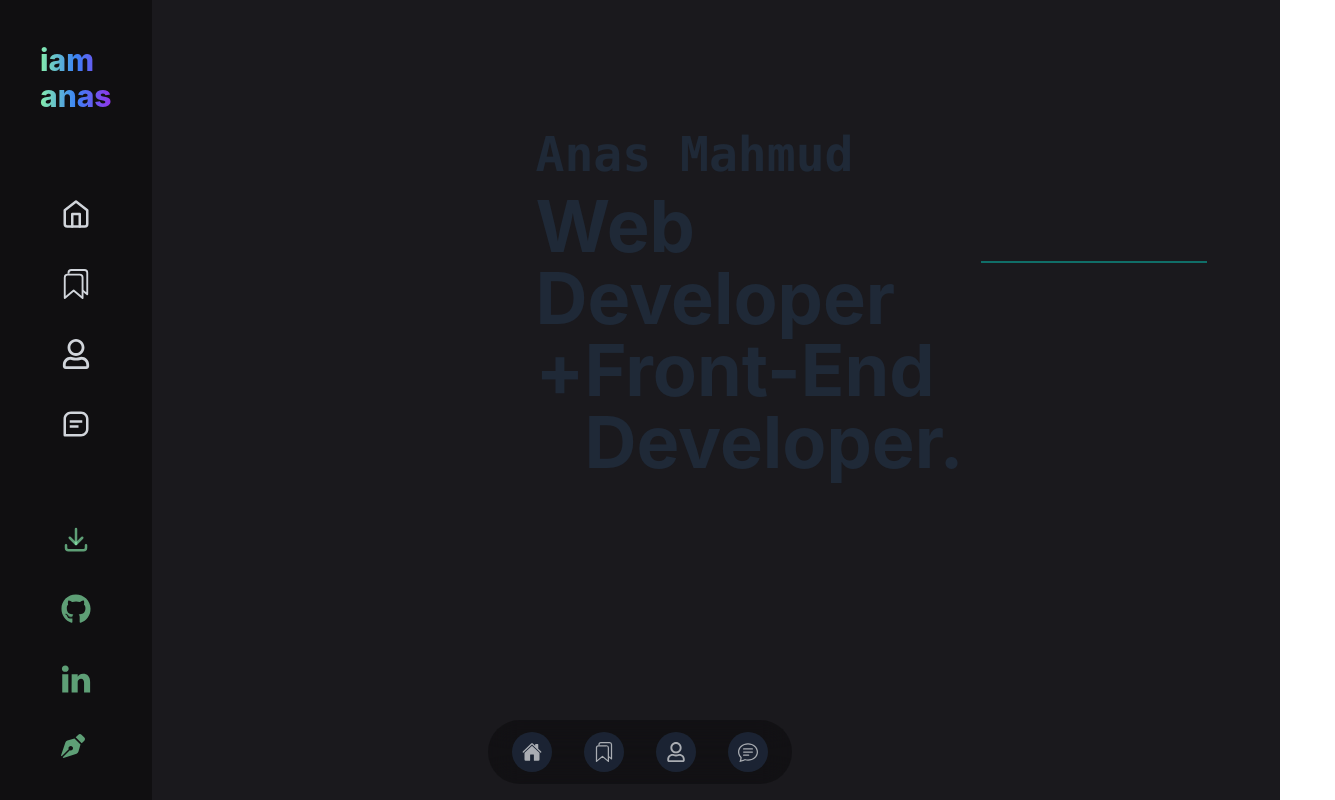
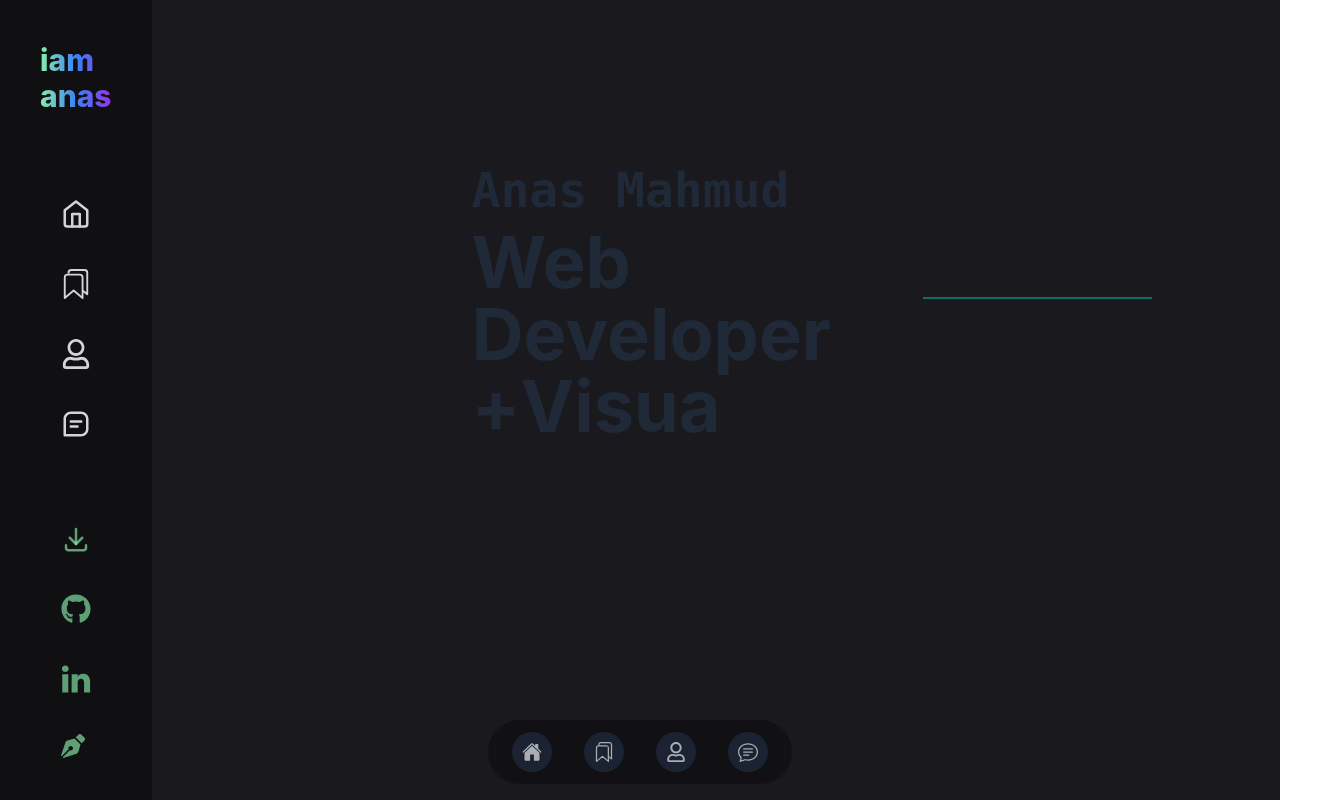
Before and after one commit to anas-mahmud/my-portfolio, a React (Create React App) app: page / in a window 1280 px wide. Shown: the top 800 px of the page, 1335 px wide, since content can reach past the window. Built offline with nearby package versions, Linux system fonts and the light colour scheme.

Commit message:
react typical

```diff
--- a/package.json
+++ b/package.json
@@ -20,6 +20,7 @@
     "react-ionicons": "^4.2.0",
     "react-router-dom": "^6.4.5",
     "react-scripts": "5.0.1",
+    "react-typical": "^0.1.3",
     "web-vitals": "^2.1.4"
   },
   "scripts": {
--- a/src/components/Home/Banner.js
+++ b/src/components/Home/Banner.js
@@ -1,11 +1,12 @@
 import React from 'react';
+import Typical from 'react-typical'
 
 const Banner = () => {
     return (
         <section id='home'>
             <div class="w-full mx-auto pl:0  pt-16 h-[100vh] lg:h-screen">
 
-                <div class="lg:h-[60vh] h-[40vh] flex items-center lg:pl-96 md:pl-52 px-16">
+                <div class="lg:h-[60vh] h-[40vh] flex items-center lg:pl-80 md:pl-44 px-16">
                     <div>
                         <h1 class="lg:text-5xl text-3xl font-bold font-mono mb-3">Anas Mahmud</h1>
                         <div className='flex align-middle'>
@@ -14,7 +15,18 @@ const Banner = () => {
                         </div>
                         <h1 className='lg:text-7xl text-5xl font-bold flex'>
                             <span>+</span>
-                            <span>Front-End Developer.</span>
+                            <span>
+                                <Typical
+                                    loop={Infinity}
+                                    wrapper="h2"
+                                    steps={[
+                                        'Designer', 2000,
+                                        'Creator', 2000,
+                                        'Visualizer', 2000,
+                                        'Engineer', 2000,
+                                    ]}
+                                />
+                            </span>
                         </h1>
                     </div>
                 </div>
```
Also changed, not shown: 1 other file (tests, documents, lock files or other folders).
